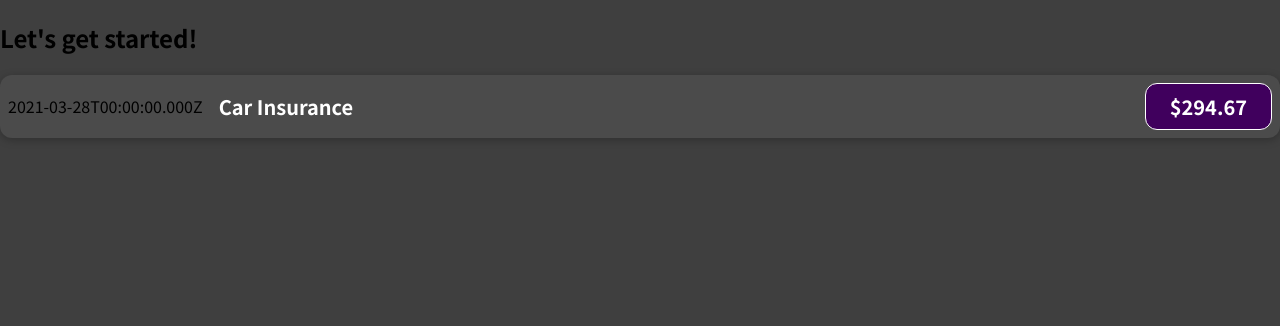
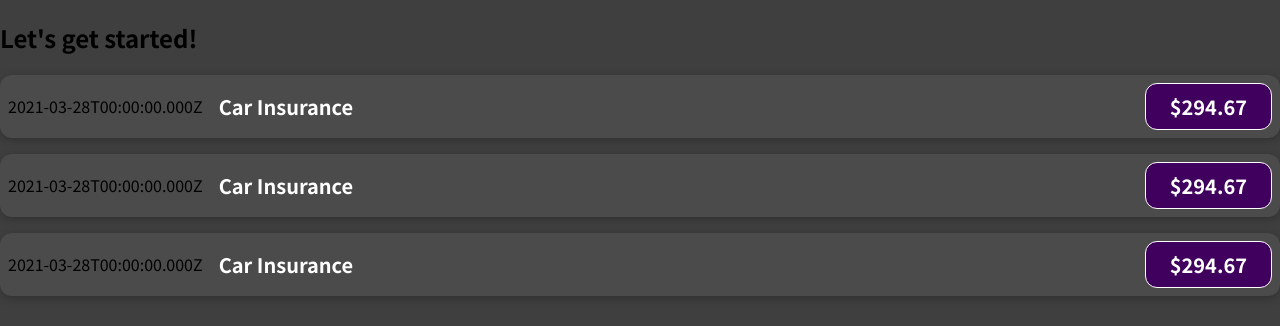
Before and after one commit to namercha/react-project, a JavaScript app: page / in a window 1280 px wide. Shown: the top 326 px of the page. Built offline with nearby package versions, Linux system fonts and the light colour scheme.

Commit message:
recommit

```diff
--- a/src/App.js
+++ b/src/App.js
@@ -5,6 +5,8 @@ function App() {
     <div>
       <h2>Let's get started!</h2>
       <ExpenseItem></ExpenseItem>
+      <ExpenseItem></ExpenseItem>
+      <ExpenseItem></ExpenseItem>
     </div>
   );
 }
```
Also changed, not shown: 1 other file (tests, documents, lock files or other folders).
